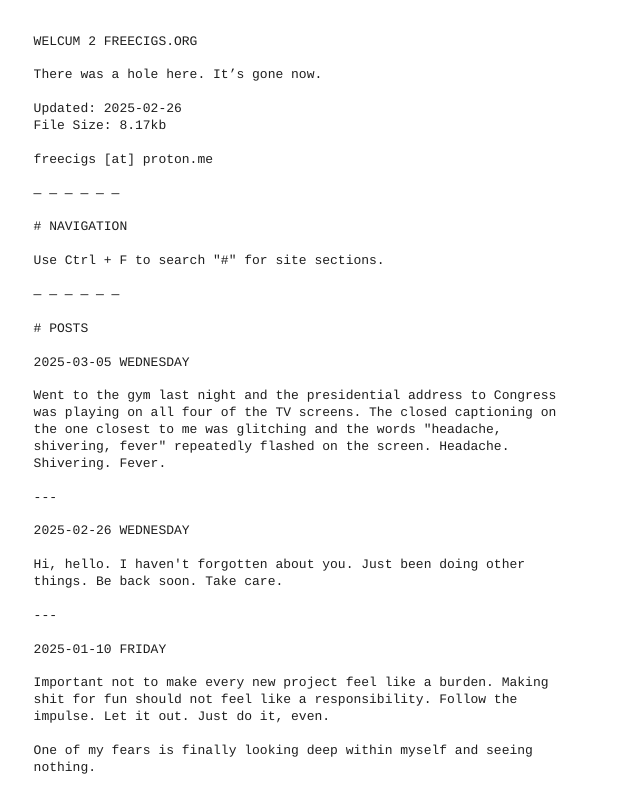
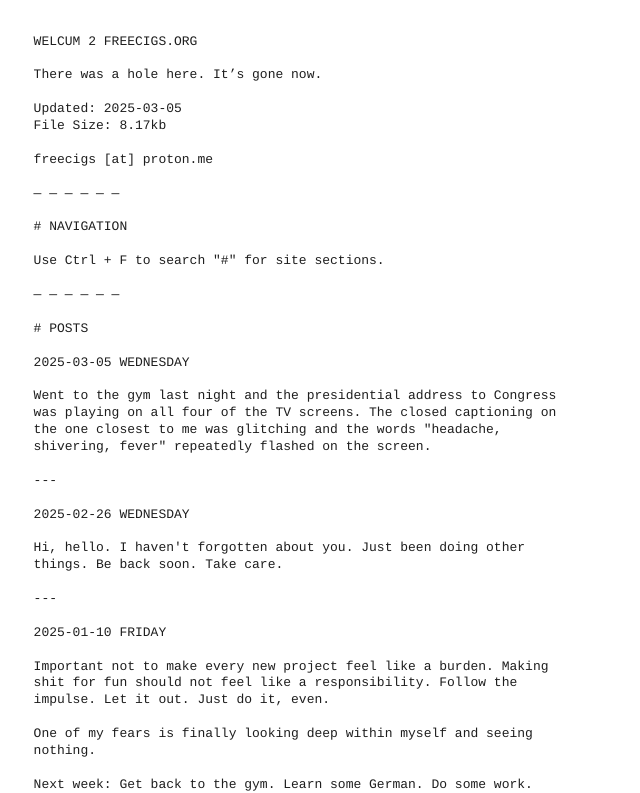
Before and after one commit to F32T8/test, a plain HTML site: page index.html in a window 1280 px wide. Shown: the top 793 px of the page, without its empty margins (0-640 px from the left). Drawn offline with Linux system fonts and the light colour scheme.

Commit message:
Update index.html

```diff
--- a/index.html
+++ b/index.html
@@ -3,7 +3,7 @@
 
 There was a hole here. It’s gone now.
 
-Updated: 2025-02-26
+Updated: 2025-03-05
 File Size: 8.17kb
 
 freecigs [at] proton.me
@@ -20,7 +20,7 @@ Use Ctrl + F to search "#" for site sections.
 
 2025-03-05 WEDNESDAY
 
-Went to the gym last night and the presidential address to Congress was playing on all four of the TV screens. The closed captioning on the one closest to me was glitching and the words "headache, shivering, fever" repeatedly flashed on the screen. Headache. Shivering. Fever.
+Went to the gym last night and the presidential address to Congress was playing on all four of the TV screens. The closed captioning on the one closest to me was glitching and the words "headache, shivering, fever" repeatedly flashed on the screen.
 
 ---
 
```
